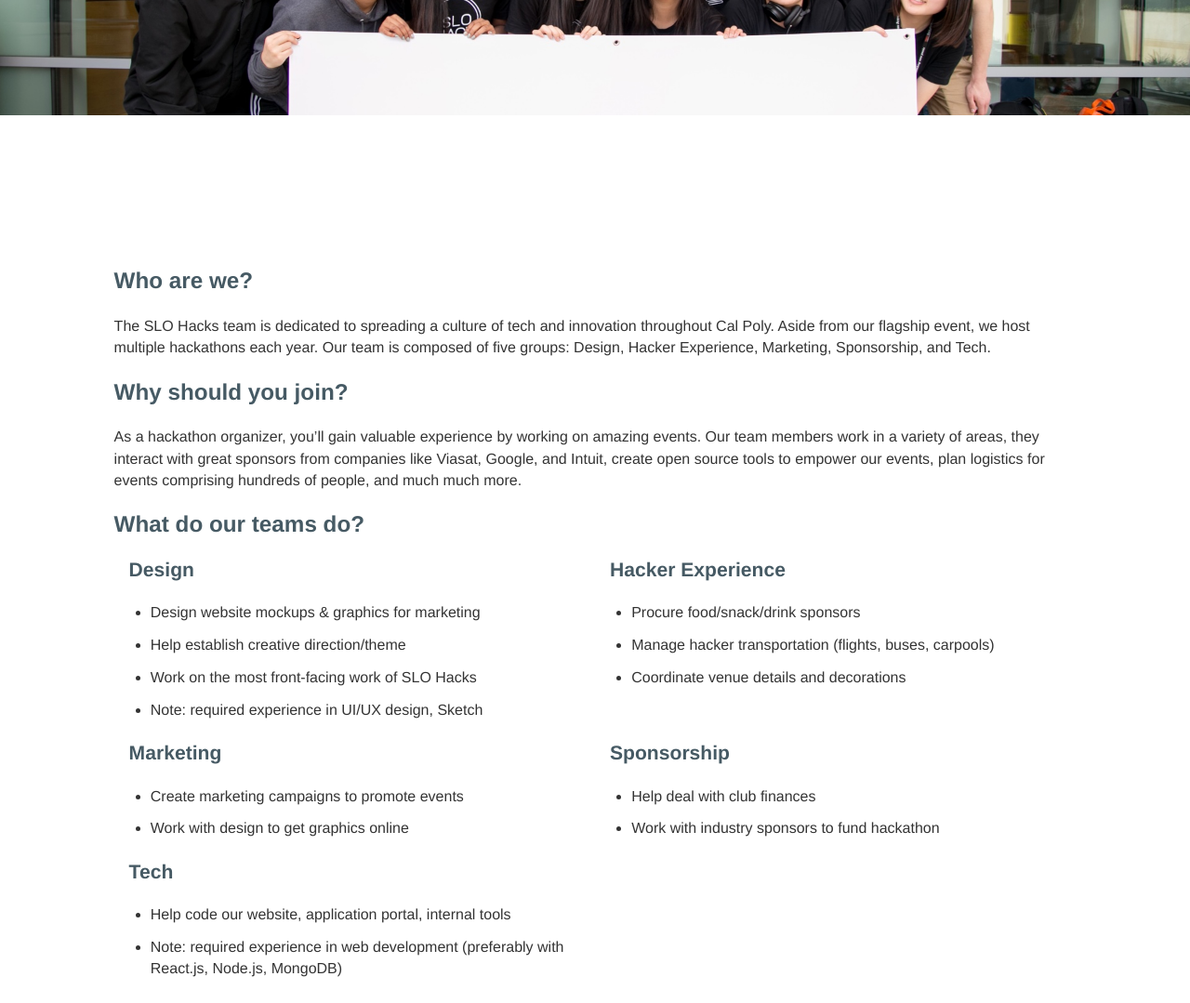
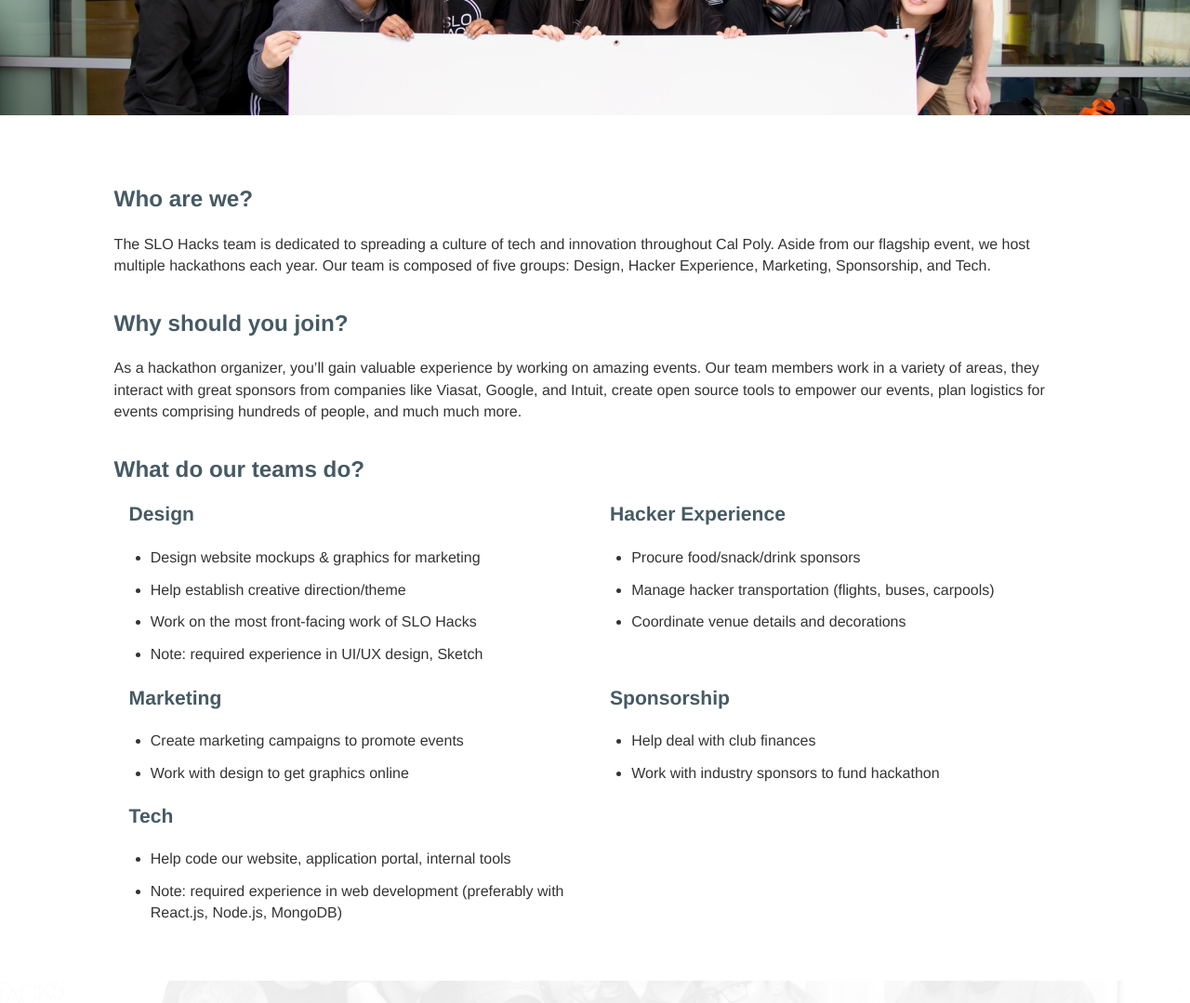
Before and after one commit to slohacks/recruiting, a Gatsby site: page / in a window 1280 px wide. Shown: the part 1060-2139 px from the top of the page at 93% size. Built offline with nearby package versions, Linux system fonts and the light colour scheme; Gatsby itself is replaced by a stand-in of ours.

Commit message:
feat(pages/index.module.css): add margin to h2 and lower padding on content

```diff
--- a/src/pages/index.module.css
+++ b/src/pages/index.module.css
@@ -85,13 +85,20 @@
   padding: 6% 0 3%;
 }
 
+.content h2 {
+  margin-top: 2.34615rem;
+}
+
+.content h2:first-of-type{
+  margin-top: 0;
+}
+
 @media all and (min-width: 839px) {
   .content {
     grid-template-columns: 9.58% 80.84% 9.58%;
     grid-template-rows: min-content min-content;
     grid-template-areas: ". text        ."
                          ". pseudoTable .";
-    padding: 12.9% 0 6%;
   }
 }
 
```
